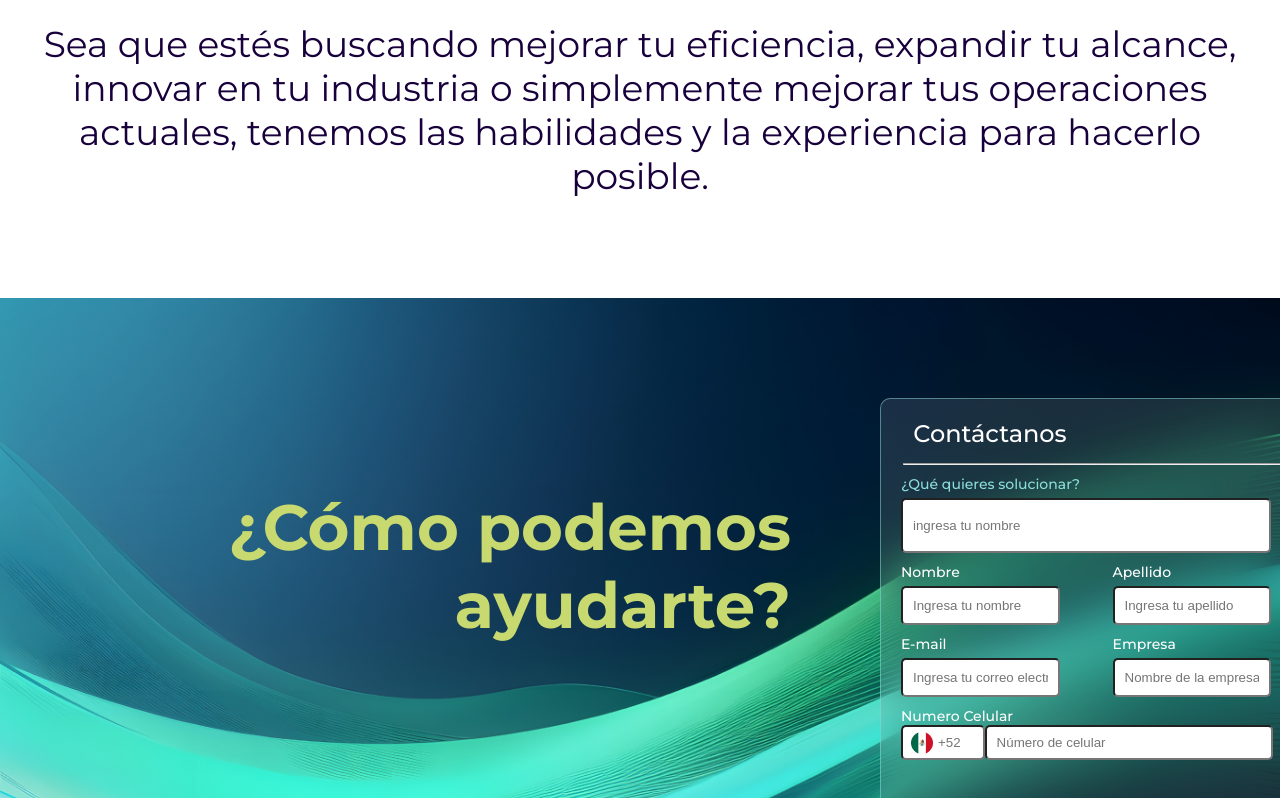
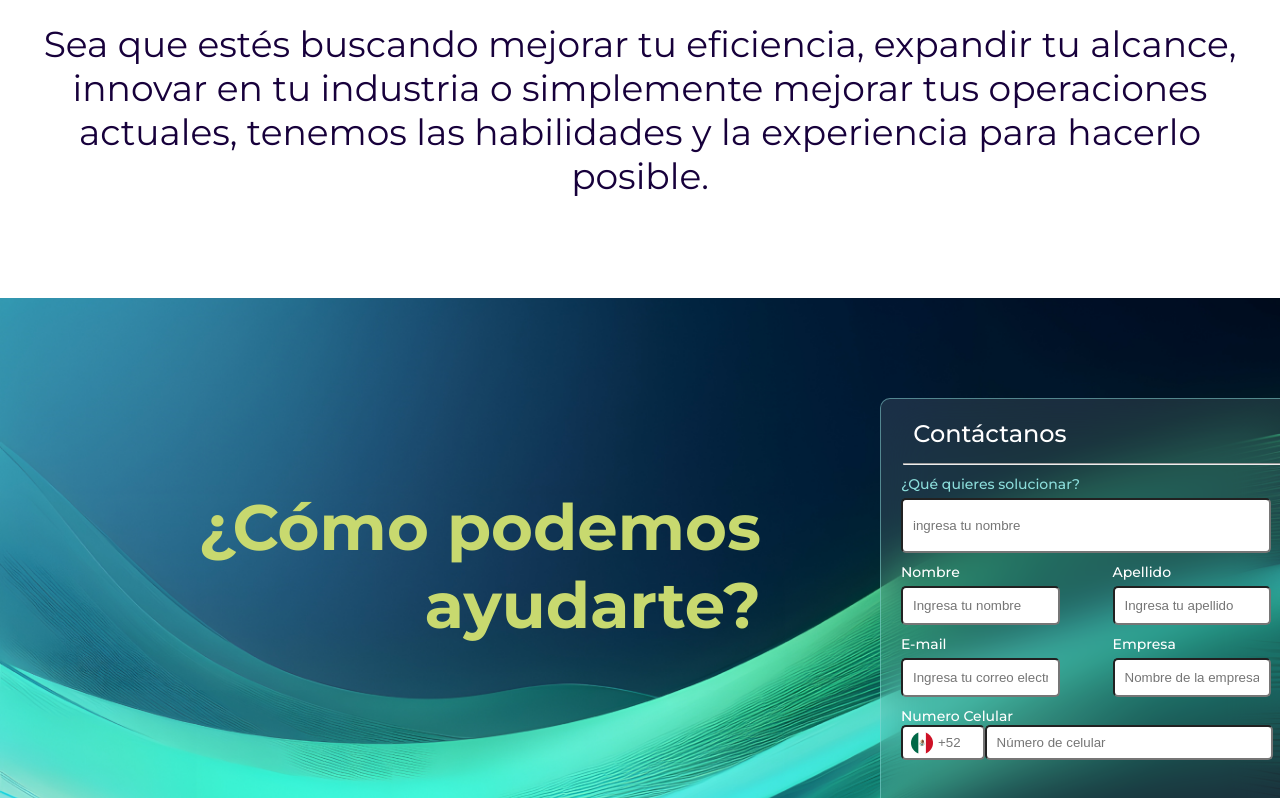
Before and after one commit to Pixabyte-Corporation/albbus-website, a Next.js app: page /home in a window 1280 px wide. Shown: the part 2746-3544 px from the top of the page. Built offline with nearby package versions, Linux system fonts and the light colour scheme.

Commit message:
add/contact

```diff
--- a/src/components/contact/Contact.module.scss
+++ b/src/components/contact/Contact.module.scss
@@ -19,7 +19,7 @@
     flex-shrink: 0;
     position: absolute;
     top: 190px;
-    left: 210px;
+    left: 180px;
 
   }
 }
```
